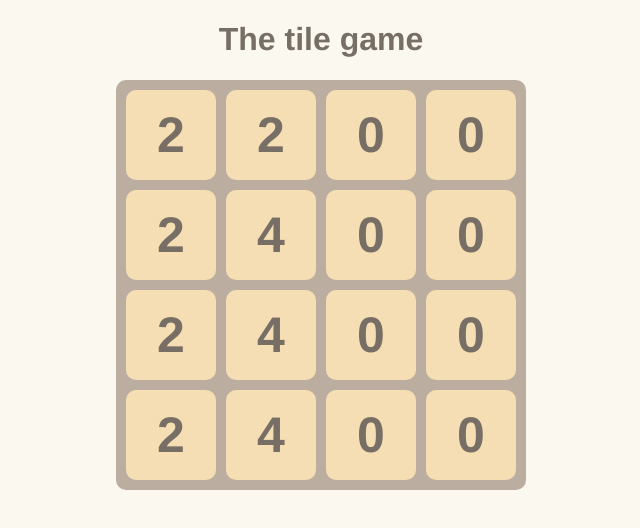
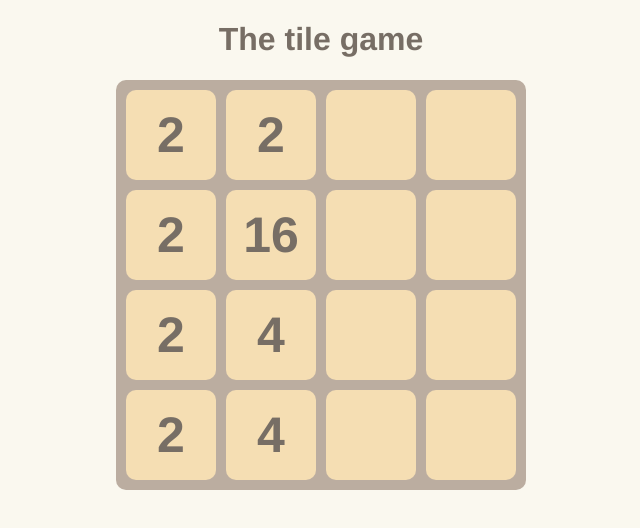
Before and after one commit to ethancanne/2048Game, a website built with Parcel: page src/index.html in a window 1280 px wide. Shown: the whole page, without its empty margins (319-959 px from the left). Built offline with nearby package versions, Linux system fonts and the light colour scheme.

Commit message:
Added blank tiles

```diff
--- a/src/css/main.scss
+++ b/src/css/main.scss
@@ -43,8 +43,41 @@ body {
         height: 90px;
         margin: 5px;
         border-radius: 10px;
+        background-color: wheat;
 
-        background-color: wheat;
+        // &.2 {
+        //   background-color: wheat;
+        // }
+        // &.4 {
+        //   background-color: rgb(216, 183, 121);
+        // }
+        // &.8 {
+        //   background-color: rgb(140, 112, 60);
+        // }
+        // &.16 {
+        //   background-color: rgb(111, 101, 82);
+        // }
+        // &.32 {
+        //   background-color: rgb(75, 63, 39);
+        // }
+        // &.64 {
+        //   background-color: rgb(48, 37, 15);
+        // }
+        // &.128 {
+        //   background-color: rgb(84, 58, 6);
+        // }
+        // &.256 {
+        //   background-color: rgb(43, 30, 3);
+        // }
+        // &.512 {
+        //   background-color: rgb(63, 63, 63);
+        // }
+        // &.1024 {
+        //   background-color: rgb(72, 113, 55);
+        // }
+        // &.2048 {
+        //   background-color: rgb(133, 235, 90);
+        // }
       }
     }
   }
--- a/src/js/main.js
+++ b/src/js/main.js
@@ -1,8 +1,8 @@
 const data = [
-  [2, 2, 0, 0],
-  [2, 4, 0, 0],
-  [2, 4, 0, 0],
-  [2, 4, 0, 0],
+  [2, 2, "b", "b"],
+  [2, 16, "b", "b"],
+  [2, 4, "b", "b"],
+  [2, 4, "b", "b"],
 ];
 const board = document.getElementsByClassName("board")[0];
 
@@ -12,7 +12,8 @@ data.forEach(row => {
 
   row.forEach(item => {
     const tile = document.createElement("div");
-    tile.textContent = item;
+    if (item == "b") tile.textContent = "";
+    else tile.textContent = item;
     tile.className = "tile";
     rowElement.appendChild(tile);
   });
```
